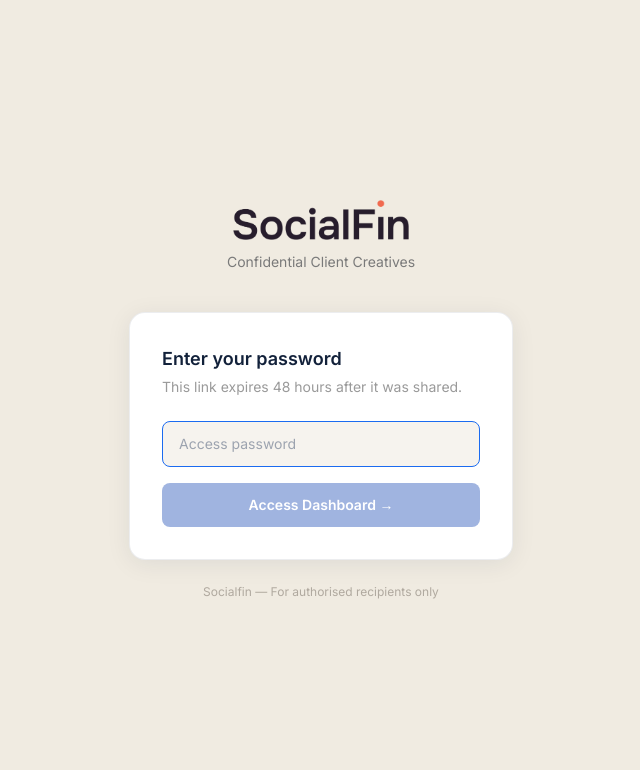
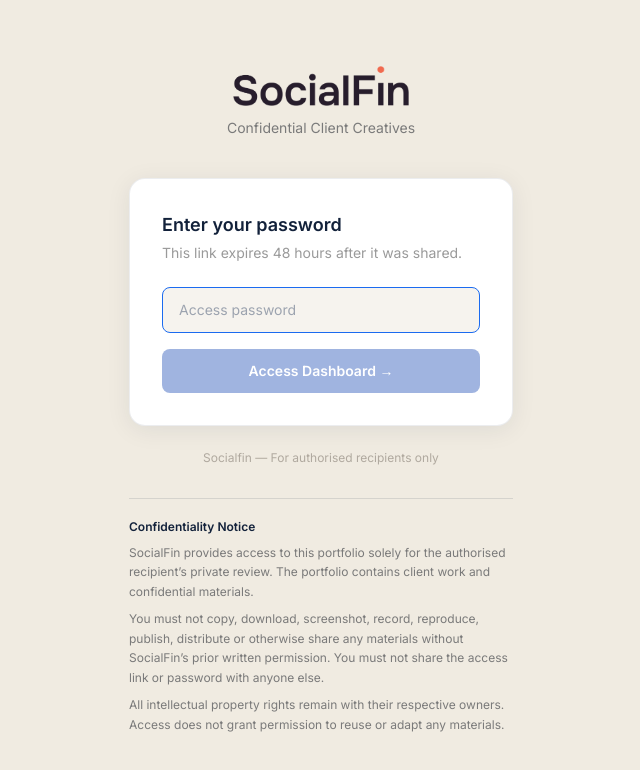
Before and after one commit to andrejskergat/axy, a Next.js app: page /login in a window 1280 px wide. Shown: the top 770 px of the page, without its empty margins (319-959 px from the left). Built offline with nearby package versions, Linux system fonts and the light colour scheme.

Commit message:
Add confidentiality notice to login screen

```diff
--- a/src/app/login/page.tsx
+++ b/src/app/login/page.tsx
@@ -100,6 +100,14 @@
         <p className="text-center text-xs mt-6" style={{ color: "#B0A99F" }}>
           Socialfin — For authorised recipients only
         </p>
+        <div className="mt-8 pt-5 border-t" style={{ borderColor: "rgba(18,33,58,0.12)" }}>
+          <p className="text-xs font-semibold mb-2" style={{ color: "#12213A" }}>Confidentiality Notice</p>
+          <div className="space-y-2 text-xs leading-relaxed" style={{ color: "#7A7A7A" }}>
+            <p>SocialFin provides access to this portfolio solely for the authorised recipient’s private review. The portfolio contains client work and confidential materials.</p>
+            <p>You must not copy, download, screenshot, record, reproduce, publish, distribute or otherwise share any materials without SocialFin’s prior written permission. You must not share the access link or password with anyone else.</p>
+            <p>All intellectual property rights remain with their respective owners. Access does not grant permission to reuse or adapt any materials.</p>
+          </div>
+        </div>
       </div>
     </div>
   );
```
